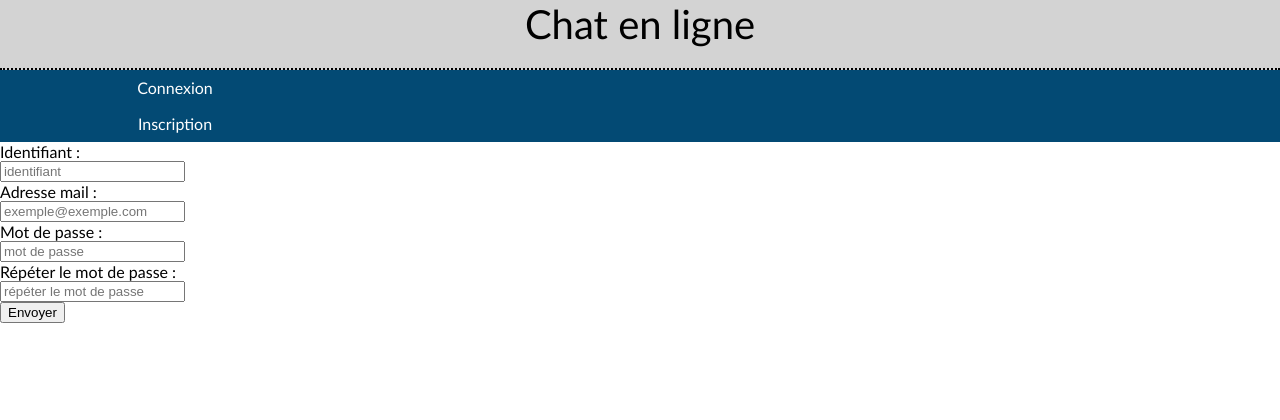
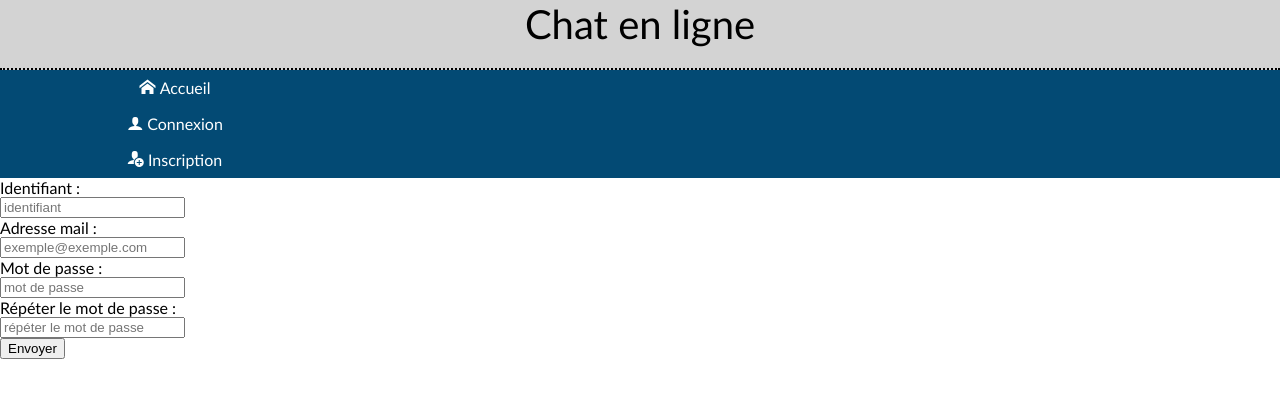
Before and after one commit to chrystelle-hub/projet, a PHP site: page /compte_chat.php in a window 1280 px wide. Shown: the top 420 px of the page. Run offline with PHP 8.4, Linux system fonts and the light colour scheme.

Commit message:
ajout police icône

```diff
--- a/header_html.php
+++ b/header_html.php
@@ -3,16 +3,27 @@
     <head>
         <meta charset="utf-8">
         <link rel="stylesheet" href="style.css">
+        <link rel="stylesheet" href="icomoon/icomoon.css">
     </head>
 
     <body>
 
         <header>
             <h1>Chat en ligne</h1>
+            <?php if(isset($_SESSION["login"]) && isset($_SESSION["password"])) {
+                echo '<h2>Bienvenue '.$_SESSION["login"].'!</h2>';
+                }
+            ?>
             <nav class="menu">
                     <ul>
-                        <li><a href="login_chat.php"> Connexion</a></li>
-                        <li><a href="compte_chat.php"> Inscription</a></li>
+                        <li><a href="index.php"><span class="icon icon-home"></span> Accueil</a></li>
+                        <li><a href="login_chat.php"><span class="icon icon-user"></span> Connexion</a></li>
+                        <li><a href="compte_chat.php"><span class="icon icon-user-plus"></span> Inscription</a></li>
+                        <?php if(isset($_SESSION["login"]) && isset($_SESSION["password"])) {?>
+                        <li><a href="deconnexion.php"><span class="icon icon-exit"></span> Déconnexion</a></li>
+            <?php
+                }
+            ?>
                     </ul>
                 </nav>
 
```
